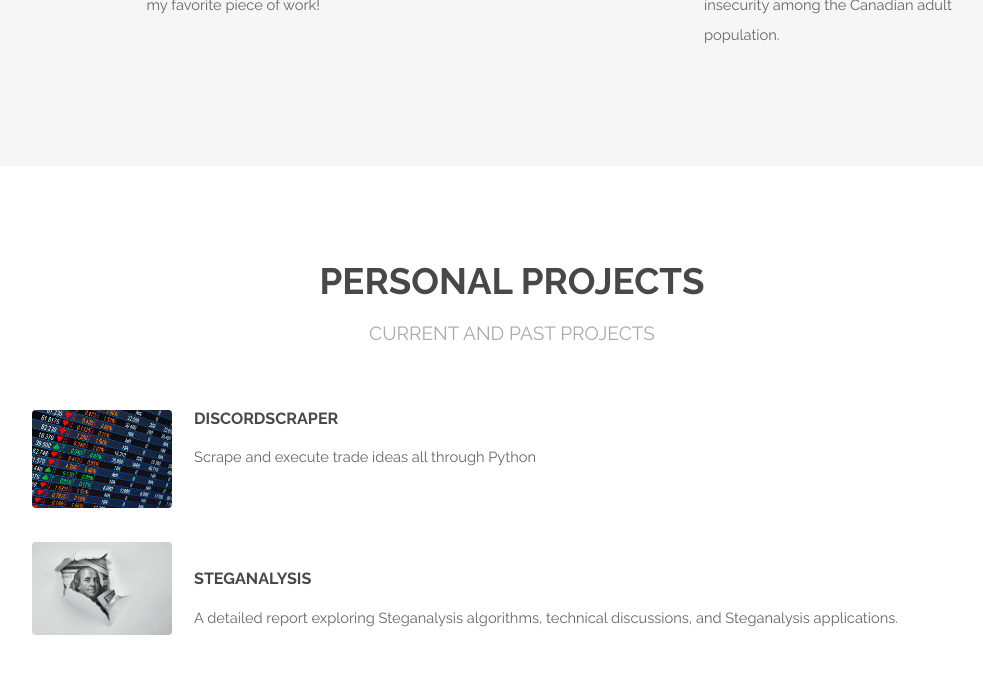
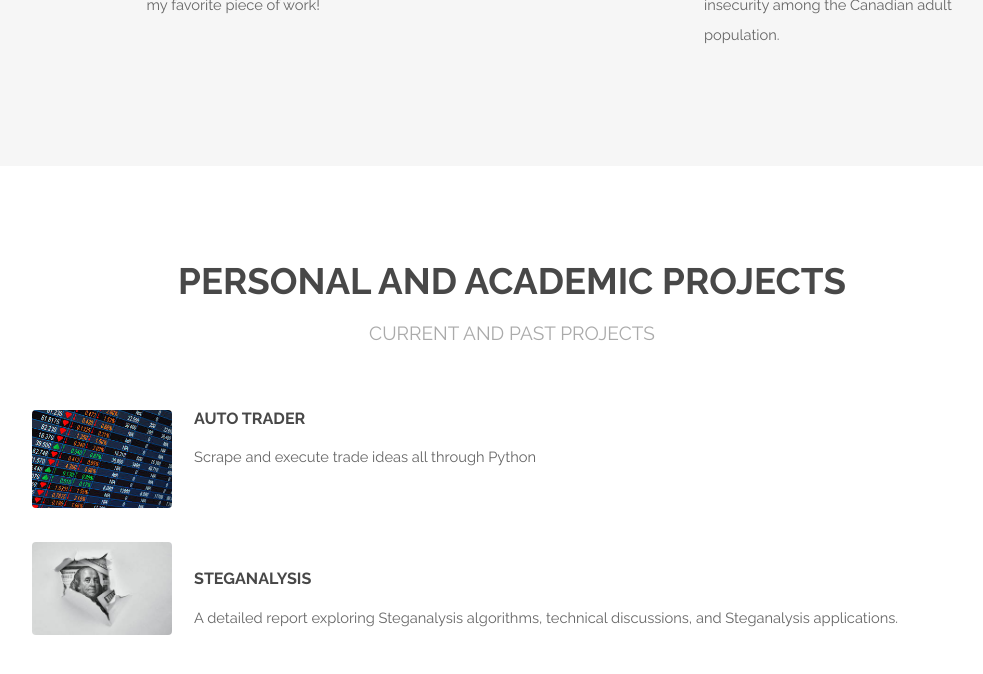
Before and after one commit to a-elhajj/a-elhajj.github.io, a Jekyll site: the page index.html, which Jekyll copies as it is, in a window 1280 px wide and 900 px high, scrolled down 2154 px, cut to the strip 0-712 px from the top of the window. Shown: the top 674 px of the strip, without its empty margins (128-1111 px from the left). Built offline with Jekyll 4.4.1, drawn with Linux system fonts in a browser that asks for light colours.

```diff
--- a/index.html
+++ b/index.html
@@ -151,16 +151,16 @@
                 </div>
         </section>
 <!-------------------------------------------------------------------------------------------->
-        <!-- Personal Projects -->
+        <!-- Personal and Academic Projects -->
             <section id="PersonalProjects" class="wrapper">
                 <div class="container" style="max-width: 1000px; line-height: 140%;">
 
                     <header class="major special">
-                        <h2>Personal Projects</h2>
+                        <h2>Personal and Academic Projects</h2>
                         <p>Current and past projects</p>
                     </header>
 
-        <p id="PersonalProject1"><a href="https://github.com/a-elhajj/DiscordScraper" target="_blank"><span class="image left"><img src="images/stocks.jpg" title="" alt="" style="max-width: 140px"></span></a><h4> DiscordScraper</h4><p>Scrape and execute trade ideas all through Python</p>
+        <p id="PersonalProject1"><a href="https://github.com/a-elhajj/DiscordScraper" target="_blank"><span class="image left"><img src="images/stocks.jpg" title="" alt="" style="max-width: 140px"></span></a><h4> Auto Trader</h4><p>Scrape and execute trade ideas all through Python</p>
 
             <br>
             <br>
```
